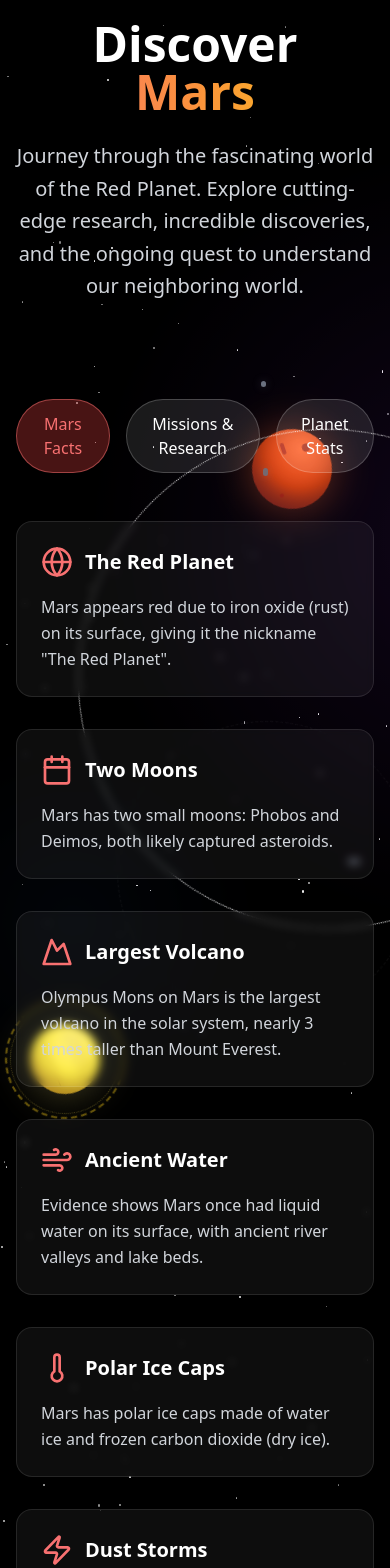
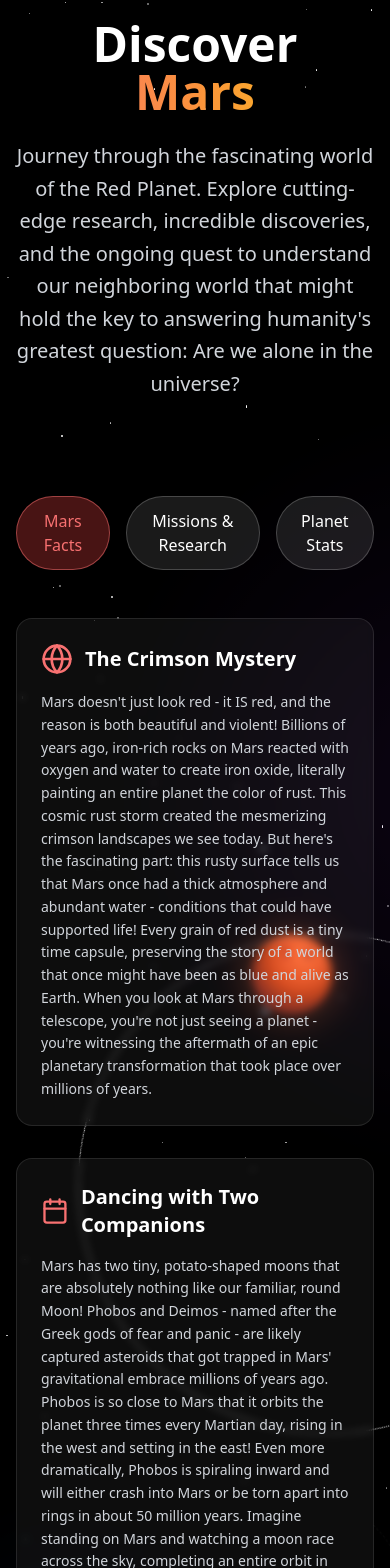
Before and after one commit to wasibhussain/mars-rover-galaxy-view, a React (Vite) app: page /mars-info in a window 390 px wide. Shown: the part 157-1725 px from the top of the page. Built offline with nearby package versions, Linux system fonts and the light colour scheme.

Commit message:
Add detailed Mars content
Add detailed content about Mars, with catchy content, to the Mars info page.

```diff
--- a/src/pages/MarsInfo.tsx
+++ b/src/pages/MarsInfo.tsx
@@ -22,61 +22,61 @@ const MarsInfo = () => {
       name: 'Curiosity Rover',
       year: '2012-Present',
       status: 'Active',
-      description: 'Nuclear-powered rover studying Martian geology and climate. Has traveled over 28 km on Mars surface.',
-      achievements: ['Confirmed ancient water activity', 'Detected methane in atmosphere', 'Found organic compounds']
+      description: 'Meet the nuclear-powered marvel that has been our eyes and hands on Mars for over a decade! Curiosity is not just another robot - it\'s a mobile laboratory the size of a car, equipped with 17 cameras and a suite of scientific instruments that would make any Earth-based lab jealous. This incredible machine has traveled over 28 kilometers across the Martian landscape, drilling into rocks, analyzing soil samples, and even taking selfies that have captivated millions of people back on Earth. What makes Curiosity truly special is its ability to operate autonomously, making critical decisions about where to go and what to investigate while being 14 minutes away from Earth at light speed. Every day, it sends back breathtaking images and groundbreaking scientific data that continue to rewrite our understanding of Mars and its potential to have harbored life.',
+      achievements: ['Confirmed ancient water activity', 'Detected methane in atmosphere', 'Found organic compounds', 'Discovered seasonal methane cycles', 'Identified ancient habitable environments', 'Analyzed Martian weather patterns']
     },
     {
       name: 'Perseverance Rover',
       year: '2021-Present',
       status: 'Active',
-      description: 'Advanced rover searching for signs of ancient microbial life and collecting samples.',
-      achievements: ['First helicopter flight on Mars (Ingenuity)', 'Oxygen production on Mars', 'Sample collection for future return']
+      description: 'Perseverance represents humanity\'s boldest attempt yet to answer the ultimate question: "Are we alone?" This cutting-edge rover landed in Jezero Crater, an ancient river delta that scientists believe could hold the key to discovering past microbial life on Mars. But Perseverance isn\'t working alone - it brought along Ingenuity, a helicopter that made history by achieving powered flight on another planet! Together, they\'re not just exploring Mars; they\'re preparing for humanity\'s eventual arrival. Perseverance is actively collecting rock and soil samples in specially designed tubes that will be retrieved by future missions and brought back to Earth - making it the first step in an ambitious multi-mission campaign. The rover can produce oxygen from the Martian atmosphere, proving that future astronauts could literally breathe easier on the Red Planet. Every sol (Martian day), Perseverance pushes the boundaries of what\'s possible in space exploration.',
+      achievements: ['First helicopter flight on Mars (Ingenuity)', 'Oxygen production on Mars (MOXIE)', 'Sample collection for future return', 'Advanced autonomous navigation', 'Discovered organic molecules in igneous rock', 'Evidence of ancient microbial life']
     },
     {
       name: 'Viking Program',
       year: '1976-1982',
-      status: 'Complete',
-      description: 'First successful US landing on Mars with two orbiters and two landers.',
-      achievements: ['First detailed Mars surface images', 'Atmospheric composition analysis', 'Search for life experiments']
+      status: 'Historic',
+      description: 'The Viking missions were humanity\'s first successful attempt to land on Mars and truly see the Red Planet up close. Imagine the excitement and terror of NASA scientists in 1976 as they watched their billion-dollar spacecraft attempt to land on an alien world with no GPS, no real-time communication, and technology less powerful than a modern smartphone! The twin Viking landers and orbiters revolutionized our understanding of Mars, revealing a world of stunning beauty and complex geology. For the first time, humans could see Martian sunrises, dust devils dancing across ancient plains, and the intricate details of polar ice caps. The landers conducted the first experiments specifically designed to search for life on another planet - and while the results were inconclusive, they opened up entirely new fields of astrobiology. The Viking missions proved that Mars wasn\'t just a distant red dot in the sky, but a real world with weather, seasons, and a rich geological history that spans billions of years.',
+      achievements: ['First successful US landing on Mars', 'First detailed Mars surface images', 'Atmospheric composition analysis', 'First search for life experiments', 'Detailed geological mapping', 'Long-term weather monitoring']
     },
     {
       name: 'Mars Reconnaissance Orbiter',
       year: '2006-Present',
       status: 'Active',
-      description: 'Orbiter providing detailed reconnaissance of Mars surface and atmosphere.',
-      achievements: ['High-resolution surface mapping', 'Weather monitoring', 'Water ice discovery']
+      description: 'High above the Martian surface, the Mars Reconnaissance Orbiter serves as our eye in the sky, capturing images so detailed you can see individual boulders and even the tracks left by our rovers below! This technological marvel has been orbiting Mars for nearly two decades, serving as both a scientific powerhouse and a crucial communication relay for surface missions. Its HiRISE camera can spot objects as small as a desk from 300 kilometers above the surface - imagine having Google Earth for Mars! The orbiter has discovered flowing water on present-day Mars, mapped underground ice deposits that could supply future human missions, and tracked massive dust storms that can engulf the entire planet. Perhaps most importantly, it serves as a scout for future landing sites, helping mission planners choose the safest and most scientifically interesting locations for rovers and eventually human explorers. Every image it takes brings us closer to understanding Mars as a dynamic, ever-changing world.',
+      achievements: ['High-resolution surface mapping', 'Discovery of seasonal water flows', 'Weather and climate monitoring', 'Underground ice detection', 'Communication relay for surface missions', 'Landing site reconnaissance']
     }
   ];
 
   const facts = [
     {
-      title: 'The Red Planet',
-      description: 'Mars appears red due to iron oxide (rust) on its surface, giving it the nickname "The Red Planet".',
+      title: 'The Crimson Mystery',
+      description: 'Mars doesn\'t just look red - it IS red, and the reason is both beautiful and violent! Billions of years ago, iron-rich rocks on Mars reacted with oxygen and water to create iron oxide, literally painting an entire planet the color of rust. This cosmic rust storm created the mesmerizing crimson landscapes we see today. But here\'s the fascinating part: this rusty surface tells us that Mars once had a thick atmosphere and abundant water - conditions that could have supported life! Every grain of red dust is a tiny time capsule, preserving the story of a world that once might have been as blue and alive as Earth. When you look at Mars through a telescope, you\'re not just seeing a planet - you\'re witnessing the aftermath of an epic planetary transformation that took place over millions of years.',
       icon: Globe
     },
     {
-      title: 'Two Moons',
-      description: 'Mars has two small moons: Phobos and Deimos, both likely captured asteroids.',
+      title: 'Dancing with Two Companions',
+      description: 'Mars has two tiny, potato-shaped moons that are absolutely nothing like our familiar, round Moon! Phobos and Deimos - named after the Greek gods of fear and panic - are likely captured asteroids that got trapped in Mars\' gravitational embrace millions of years ago. Phobos is so close to Mars that it orbits the planet three times every Martian day, rising in the west and setting in the east! Even more dramatically, Phobos is spiraling inward and will either crash into Mars or be torn apart into rings in about 50 million years. Imagine standing on Mars and watching a moon race across the sky, completing an entire orbit in just 7.5 hours! These quirky moons create eclipses too, but instead of the total solar eclipses we experience on Earth, Martian eclipses look more like a dark potato passing in front of the Sun.',
       icon: Calendar
     },
     {
-      title: 'Largest Volcano',
-      description: 'Olympus Mons on Mars is the largest volcano in the solar system, nearly 3 times taller than Mount Everest.',
+      title: 'The Solar System\'s Skyscraper',
+      description: 'Forget Mount Everest - Mars is home to Olympus Mons, a volcano so massive it defies imagination! This colossal mountain stands 21 kilometers high (that\'s nearly three Mount Everests stacked on top of each other) and is so wide that its base could cover the entire state of Arizona. What makes this even more incredible is that Olympus Mons is a shield volcano, built up over millions of years by countless lava flows. The low gravity on Mars allowed it to grow to these impossible heights - on Earth, such a massive structure would collapse under its own weight! The summit caldera alone is 80 kilometers wide and could easily swallow several major cities. If you could somehow stand at the base of Olympus Mons, the peak would be beyond the horizon, hidden by the curve of the planet itself. It\'s not just the tallest mountain on Mars - it\'s the tallest known mountain in our entire solar system!',
       icon: Mountain
     },
     {
-      title: 'Ancient Water',
-      description: 'Evidence shows Mars once had liquid water on its surface, with ancient river valleys and lake beds.',
+      title: 'Rivers of Ancient Dreams',
+      description: 'Billions of years ago, Mars was a water world that might have rivaled Earth in its beauty and habitability! Orbital images reveal an intricate network of ancient riverbeds, deltas, and lake shores that paint a picture of a planet once flowing with liquid water. The Jezero Crater, where Perseverance now roams, was once a pristine lake fed by rivers carrying sediments and possibly even microbial life from across the Martian landscape. Scientists have found evidence of ancient tsunamis that swept across Martian oceans, leaving behind massive deposits of rocks and debris. Some of these ancient water features are so well-preserved that we can literally follow the flow of rivers that dried up over 3 billion years ago! This isn\'t just geological history - it\'s the story of a planet that might have been teeming with life, making Mars our most promising target in the search for answers about whether life is common in the universe.',
       icon: Wind
     },
     {
-      title: 'Polar Ice Caps',
-      description: 'Mars has polar ice caps made of water ice and frozen carbon dioxide (dry ice).',
+      title: 'Frozen Treasure Chests',
+      description: 'Mars guards vast reserves of frozen water at its poles, creating ice caps that expand and contract with the seasons like a planetary breathing system! But this isn\'t just regular water ice - it\'s mixed with frozen carbon dioxide (dry ice) that sublimates directly from solid to gas, creating spectacular geysers and dark spider-like patterns visible from orbit. The northern ice cap alone contains enough water to cover the entire planet in a layer 35 meters deep! Recent discoveries have revealed that there\'s also substantial amounts of water ice buried just beneath the surface across much of Mars, potentially providing future human explorers with drinking water, oxygen for breathing, and hydrogen for rocket fuel. During Martian winter, temperatures drop so low that carbon dioxide from the atmosphere actually freezes out, temporarily thickening the ice caps and creating a dynamic, ever-changing polar landscape that looks like something from an alien fairy tale.',
       icon: Thermometer
     },
     {
-      title: 'Dust Storms',
-      description: 'Mars experiences planet-wide dust storms that can last for months and cover the entire planet.',
+      title: 'Planet-Swallowing Storms',
+      description: 'Mars experiences dust storms so massive and powerful they can engulf the entire planet for months, turning day into night and creating an alien apocalypse scenario that makes Earth\'s hurricanes look like gentle breezes! These global dust storms occur roughly every few years when Mars is closest to the Sun, and they can generate winds of up to 200 kilometers per hour while lifting billions of tons of fine dust into the thin Martian atmosphere. The dust particles are so fine they behave almost like smoke, and once a storm begins, it can feed on itself, growing larger and larger until it covers all 144 million square kilometers of the planet\'s surface! During the 2018 global dust storm, NASA lost contact with the Opportunity rover for months as its solar panels were completely blocked by dust. These storms are so powerful they can be seen from Earth through telescopes, temporarily obscuring our view of surface features and reminding us that Mars is still a dynamic, active world.',
       icon: Zap
     }
   ];
@@ -116,7 +116,8 @@ const MarsInfo = () => {
             </h1>
             <p className="text-xl text-gray-300 max-w-3xl mx-auto leading-relaxed mb-8">
               Journey through the fascinating world of the Red Planet. Explore cutting-edge research,
-              incredible discoveries, and the ongoing quest to understand our neighboring world.
+              incredible discoveries, and the ongoing quest to understand our neighboring world that might
+              hold the key to answering humanity's greatest question: Are we alone in the universe?
             </p>
           </div>
         </section>
@@ -169,7 +170,7 @@ const MarsInfo = () => {
                       <IconComponent className="w-8 h-8 text-red-400" />
                       <h3 className="text-xl font-bold text-white">{fact.title}</h3>
                     </div>
-                    <p className="text-gray-300 leading-relaxed">{fact.description}</p>
+                    <p className="text-gray-300 leading-relaxed text-sm">{fact.description}</p>
                   </div>
                 );
               })}
@@ -196,17 +197,17 @@ const MarsInfo = () => {
                     </div>
                     <Rocket className="w-12 h-12 text-red-400 mt-4 md:mt-0" />
                   </div>
-                  <p className="text-gray-300 mb-6 leading-relaxed">{mission.description}</p>
+                  <p className="text-gray-300 mb-6 leading-relaxed text-sm">{mission.description}</p>
                   <div>
                     <h4 className="text-lg font-semibold text-white mb-3">Key Achievements:</h4>
-                    <ul className="space-y-2">
+                    <div className="grid grid-cols-1 md:grid-cols-2 gap-2">
                       {mission.achievements.map((achievement, i) => (
-                        <li key={i} className="flex items-center space-x-3">
-                          <div className="w-2 h-2 bg-red-400 rounded-full"></div>
-                          <span className="text-gray-300">{achievement}</span>
-                        </li>
+                        <div key={i} className="flex items-center space-x-3">
+                          <div className="w-2 h-2 bg-red-400 rounded-full flex-shrink-0"></div>
+                          <span className="text-gray-300 text-sm">{achievement}</span>
+                        </div>
                       ))}
-                    </ul>
+                    </div>
                   </div>
                 </div>
               ))}
```
